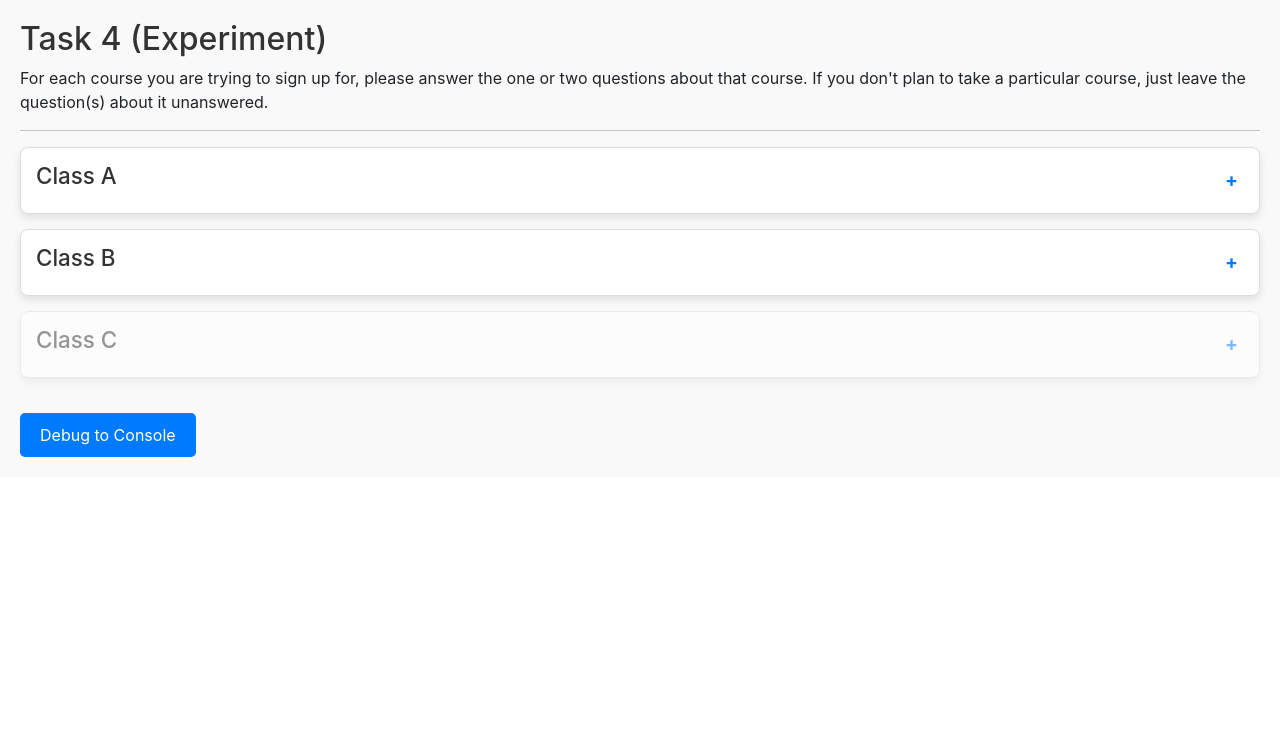
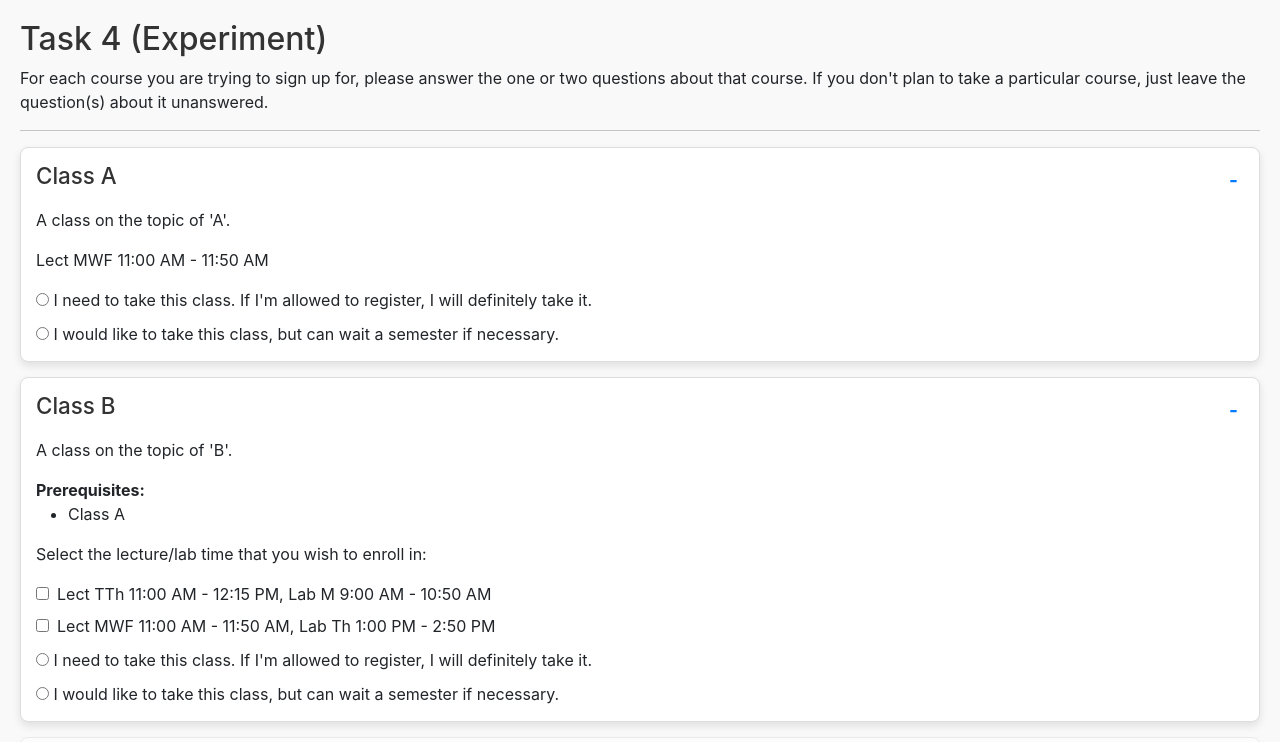
Before and after one commit to OmNai442003/Permission-Number-System-Improved---UX-Based, a React (Create React App) app: page /task4B in a window 1280 px wide. Shown: the top 742 px of the page. Built offline with nearby package versions, Linux system fonts and the light colour scheme.

Commit message:
Changed default for course toggle

```diff
--- a/src/components/Task4/Task4_Control_Course.js
+++ b/src/components/Task4/Task4_Control_Course.js
@@ -59,7 +59,7 @@ const RadioLabel = styled.label`
 `;
 
 function Task4_Control_Course(props) {
-    const [isExpanded, setIsExpanded] = useState(false);
+    const [isExpanded, setIsExpanded] = useState(true);
 
     function toggleExpand() {
         setIsExpanded((prev) => !prev);
--- a/src/components/Task4/Task4_Experiment_Course.js
+++ b/src/components/Task4/Task4_Experiment_Course.js
@@ -60,7 +60,7 @@ const RadioLabel = styled.label`
 `;
 
 function Task4_Experiment_Course(props) {
-    const [isExpanded, setIsExpanded] = useState(false);
+    const [isExpanded, setIsExpanded] = useState(true);
 
     function toggleExpand() {
         setIsExpanded((prev) => !prev);
```
